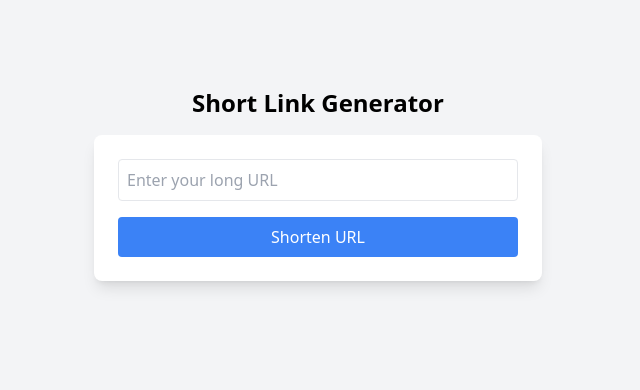
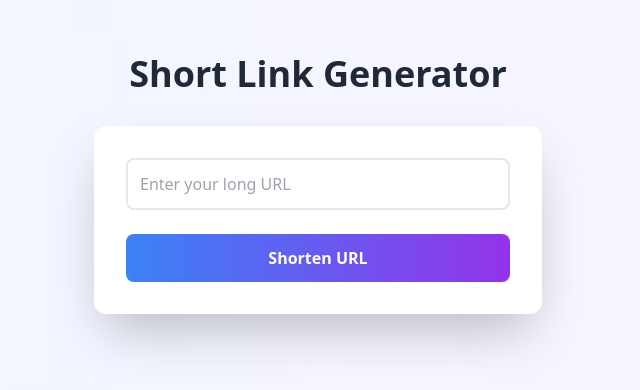
Before and after one commit to RahimjonovBoburjon/Short-Link-Generator, a Vue app: page / in a window 1280 px wide. Shown: the part 216-606 px from the top of the page, without its empty margins (322-962 px from the left). Built offline with nearby package versions, Linux system fonts and the light colour scheme.

Commit message:
Update Design

```diff
--- a/src/App.vue
+++ b/src/App.vue
@@ -1,6 +1,6 @@
 <template>
-  <div class="min-h-screen flex flex-col items-center justify-center bg-gray-100 p-4">
-    <h1 class="text-2xl font-bold mb-4">Short Link Generator</h1>
+  <div class="min-h-screen flex flex-col items-center justify-center bg-gradient-to-r from-blue-50 to-purple-50 p-4">
+    <h1 class="text-4xl font-bold mb-8 text-gray-800 animate-text-pop">Short Link Generator</h1>
     <ShortenLink />
   </div>
 </template>
@@ -15,4 +15,25 @@ export default {
 };
 </script>
 
-<style scoped></style>
+<style>
+@keyframes textPop {
+  0% {
+    transform: scale(0.9);
+    opacity: 0;
+  }
+
+  50% {
+    transform: scale(1.1);
+    opacity: 1;
+  }
+
+  100% {
+    transform: scale(1);
+    opacity: 1;
+  }
+}
+
+.animate-text-pop {
+  animation: textPop 1s ease-out;
+}
+</style>
--- a/src/components/ShortenLink.vue
+++ b/src/components/ShortenLink.vue
@@ -1,12 +1,17 @@
 <template>
-    <div class="bg-white p-6 rounded-lg shadow-lg w-full max-w-md">
-        <input v-model="longUrl" type="text" placeholder="Enter your long URL" class="w-full p-2 border rounded mb-4" />
-        <button @click="shortenUrl" class="w-full bg-blue-500 text-white py-2 rounded hover:bg-blue-600">
+    <div class="bg-white p-8 rounded-xl shadow-2xl w-full max-w-md transform transition-all hover:scale-105">
+        <input v-model="longUrl" type="text" placeholder="Enter your long URL"
+            class="w-full p-3 border-2 border-gray-200 rounded-lg mb-6 focus:border-blue-500 focus:outline-none transition-colors" />
+        <button @click="shortenUrl"
+            class="w-full bg-gradient-to-r from-blue-500 to-purple-600 text-white py-3 rounded-lg font-semibold hover:from-blue-600 hover:to-purple-700 transition-all">
             Shorten URL
         </button>
-        <div v-if="shortUrl" class="mt-4">
-            <p class="text-gray-700">Shortened URL:</p>
-            <a :href="shortUrl" target="_blank" class="text-blue-500">{{ shortUrl }}</a>
+        <div v-if="shortUrl" class="mt-6">
+            <p class="text-gray-700 mb-2">Shortened URL:</p>
+            <a :href="shortUrl" target="_blank"
+                class="text-blue-500 hover:text-blue-600 transition-colors break-all animate-text-fade">
+                {{ shortUrl }}
+            </a>
         </div>
     </div>
 </template>
@@ -36,4 +41,20 @@ export default {
 };
 </script>
 
-<style scoped></style>
+<style scoped>
+@keyframes textFade {
+    0% {
+        opacity: 0;
+        transform: translateY(10px);
+    }
+
+    100% {
+        opacity: 1;
+        transform: translateY(0);
+    }
+}
+
+.animate-text-fade {
+    animation: textFade 0.5s ease-in-out;
+}
+</style>
```
Also changed, not shown: 1 other file (tests, documents, lock files or other folders).
